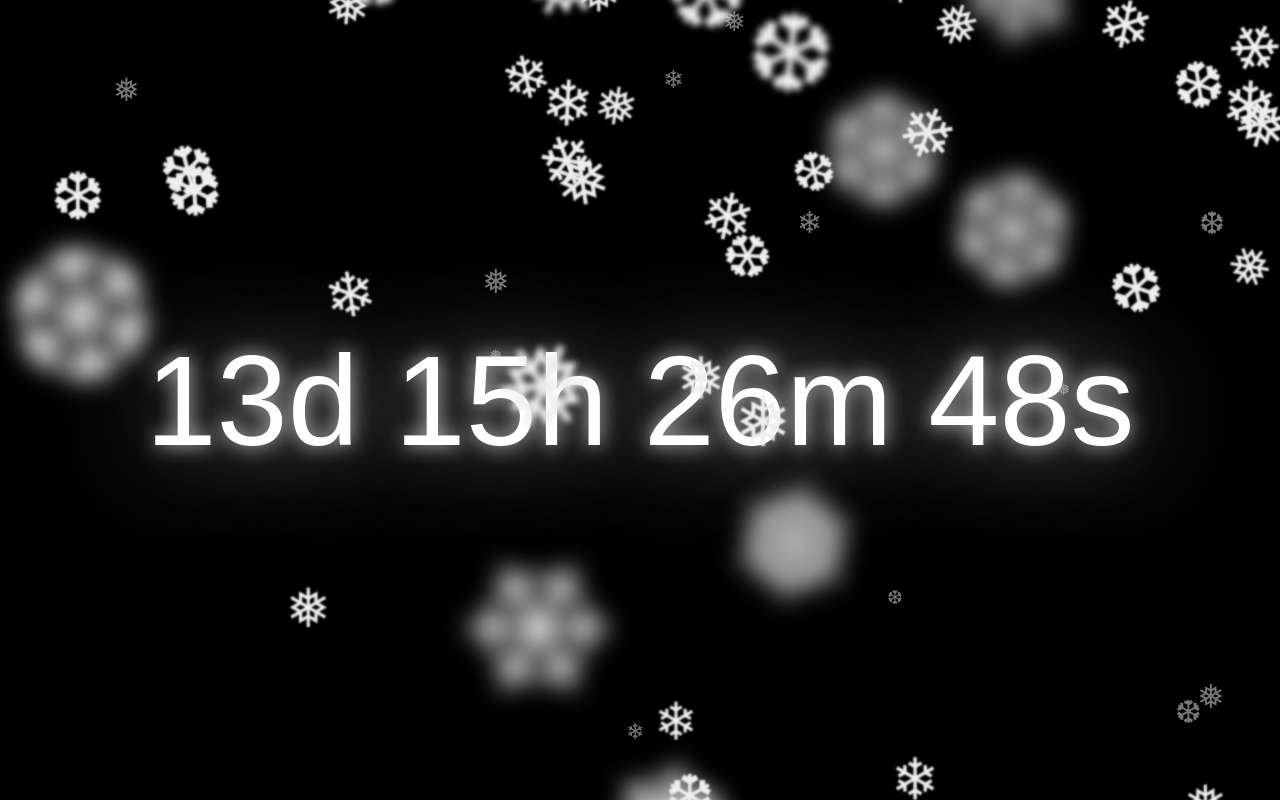
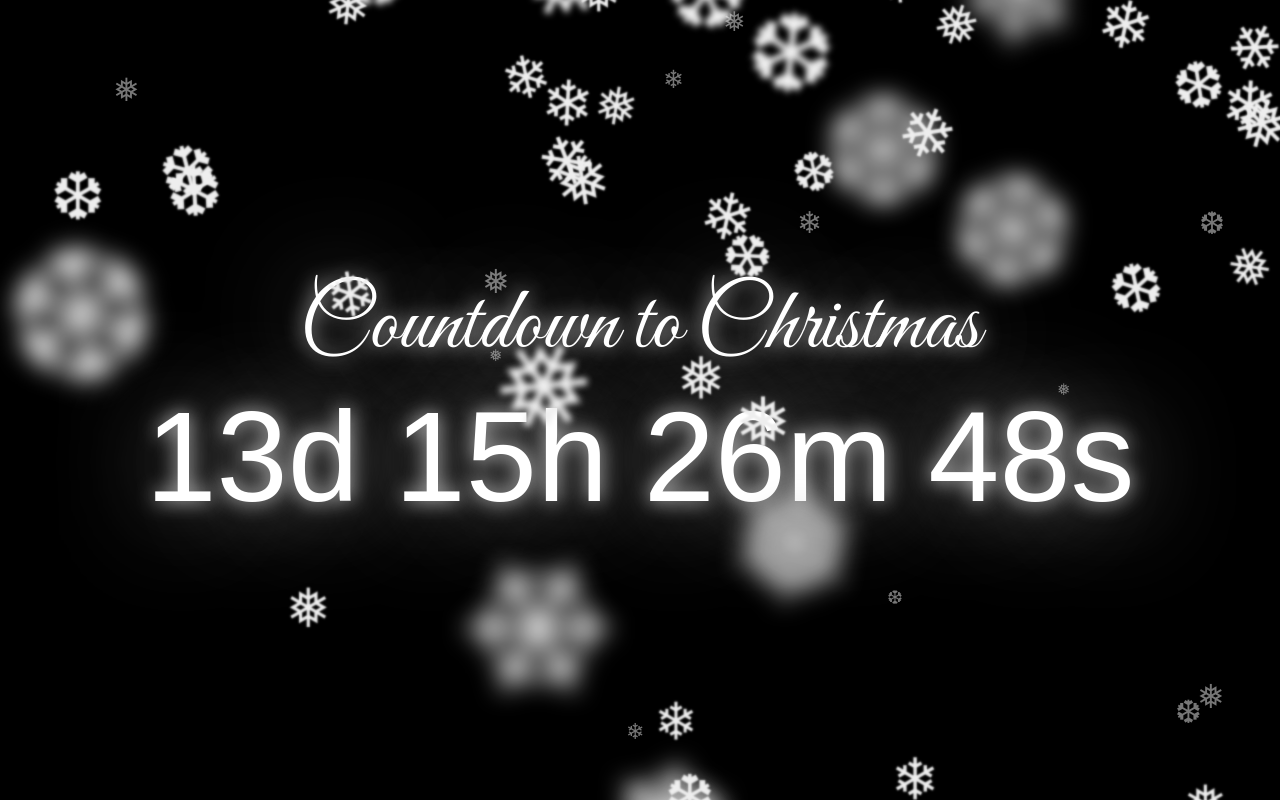
Before and after one commit to CJMinecraft01/ChristmasCountdown, a plain HTML site: page index.html in a window 1280 px wide. Drawn offline with nearby package versions, Linux system fonts and the light colour scheme.

Commit message:
Added some text above the countdown

```diff
--- a/index.html
+++ b/index.html
@@ -5,7 +5,8 @@
 	<title>Christmas Countdown</title>
 	<link rel="shortcut icon" href="http://d1ujqdpfgkvqfi.cloudfront.net/favicon-generator/htdocs/favicons/2014-12-31/a0064e3a020389a04c36b729ca9fe744.ico" type="image/x-icon">
 	<link rel="icon" href="http://d1ujqdpfgkvqfi.cloudfront.net/favicon-generator/htdocs/favicons/2014-12-31/a0064e3a020389a04c36b729ca9fe744.ico" type="image/x-icon">
-    <style>
+    <link href='https://fonts.googleapis.com/css?family=Great Vibes' rel='stylesheet'>
+	<style>
       body {
         background-color: black;
         font-family: 'Arial';
@@ -24,8 +25,9 @@
         -ms-transform: translate(-50%, -50%);
       }
 
-      p {
+      #countdown {
 		z-index: 3;
+		margin: 0;
 		position: auto;
 	    text-align: center;
 	    display: inline-block;
@@ -33,6 +35,18 @@
         font-size: 10vw;
 		text-shadow: 0px 0px 20px #ccc, 0px 0px 100px #ccc;
       }
+
+	  .title {
+	    z-index: 3;
+		position: auto;
+		font-family: 'Great Vibes';
+	    text-align: center;
+		margin: 0;
+	    display: inline-block;
+        color: white;
+        font-size: 7vw;
+		text-shadow: 0px 0px 20px #ccc, 0px 0px 100px #ccc;
+	  }
     </style>
 	<script src="https://ajax.googleapis.com/ajax/libs/jquery/3.3.1/jquery.min.js"></script>
     <script>
@@ -287,6 +301,7 @@
 
   <body>
     <div class='container'>
+	  <p class='title'>Countdown to Christmas</p>
       <p id='countdown'></p>
     </div>
   </body>
```
